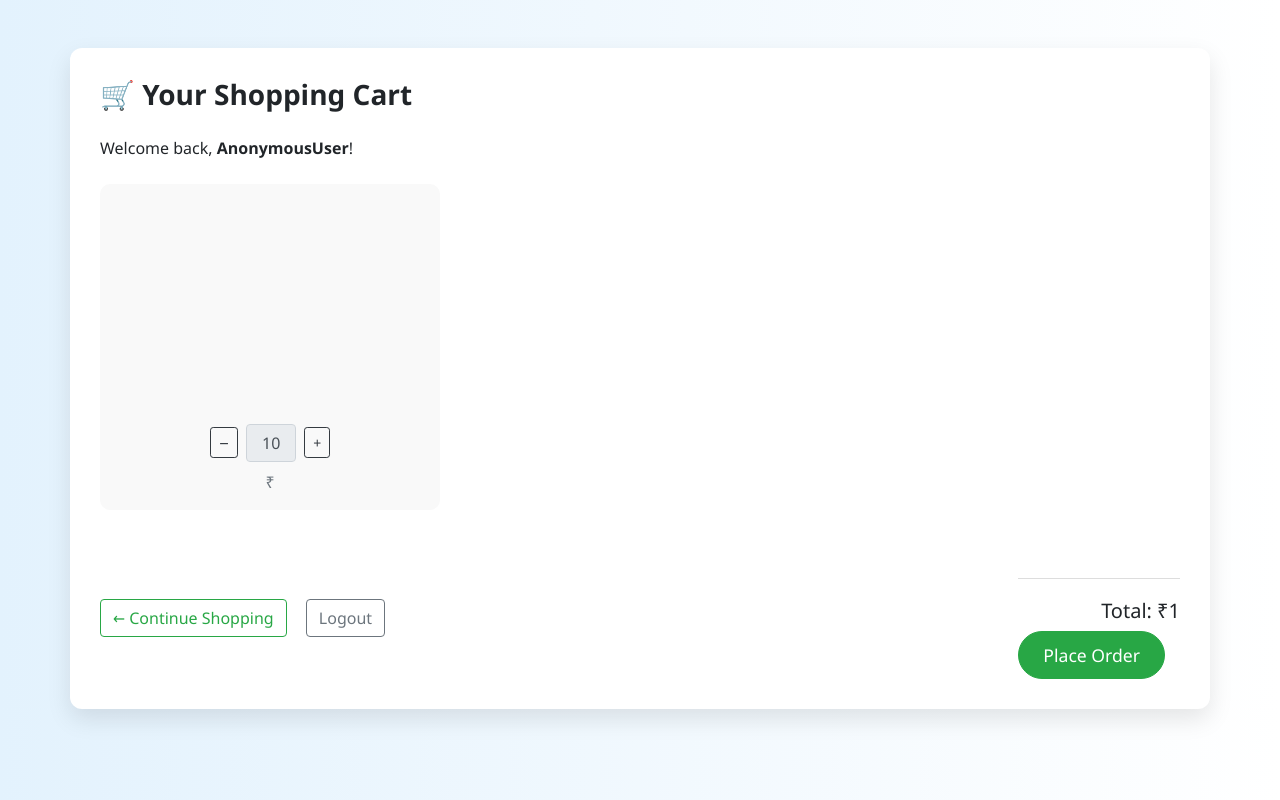
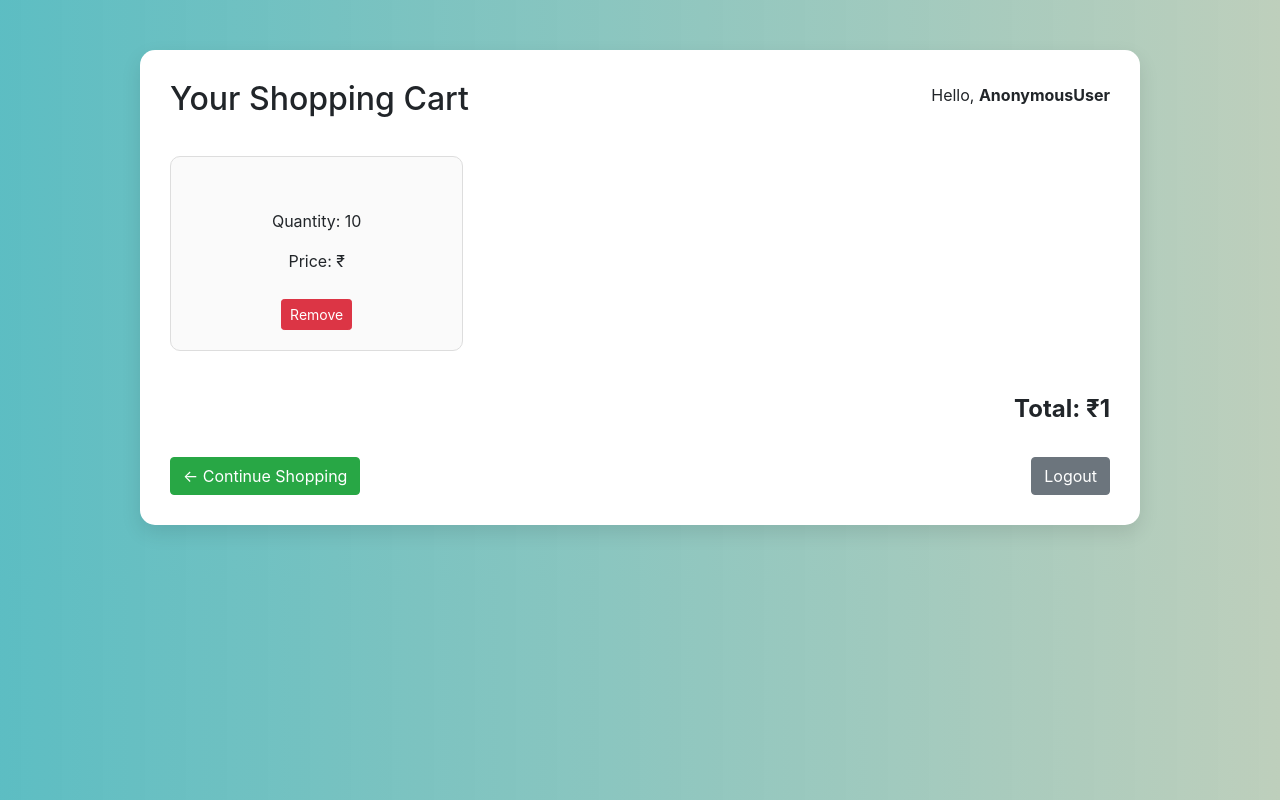
Before and after one commit to Avnish-web/e-commerce-Django, a Django app: template templates/cart/cart.html in a window 1280 px wide. Run offline with Django 5.2, Linux system fonts and the light colour scheme; data comes from the database, SQL or seed files in the repository; both versions use the stored data as it was after the commit; tables that the repository leaves empty hold one stand-in row (values such as "Sample post"); the template is opened without the code that fills it: values that come from a table or form of the project are taken from there, most other values are stand-ins (such as "Sample title", 1, 10 or a date in 2020); some libraries are stand-ins or nearby versions.

Commit message:
going back

```diff
--- a/cart/urls.py
+++ b/cart/urls.py
@@ -1,6 +1,5 @@
 from django.urls import path
 from . import views
-
 
 app_name = 'cart'
 
@@ -13,6 +12,4 @@
     path('cart/', views.view_cart, name='view_cart'),
     path('add/<int:product_id>/', views.add_to_cart, name='add_to_cart'),
     path('remove/<int:item_id>/', views.remove_from_cart, name='remove_from_cart'),
-    path('update_quantity/', views.update_quantity, name='update_quantity'),  # <--- Add this
-    path('place-order/', views.place_order, name='place_order')
 ]
--- a/templates/cart/cart.html
+++ b/templates/cart/cart.html
@@ -1,153 +1,101 @@
-{% load static %}
 <!DOCTYPE html>
 <html lang="en">
 <head>
-  <meta charset="UTF-8" />
-  <meta name="viewport" content="width=device-width, initial-scale=1.0" />
+  <meta charset="UTF-8">
+  <meta name="viewport" content="width=device-width, initial-scale=1.0">
   <title>Your Cart | Ecommerce</title>
-  <link rel="stylesheet" href="https://maxcdn.bootstrapcdn.com/bootstrap/4.5.2/css/bootstrap.min.css" />
+  <link rel="stylesheet" href="https://maxcdn.bootstrapcdn.com/bootstrap/4.5.2/css/bootstrap.min.css">
   <style>
     body {
-      background: linear-gradient(to right, #e3f2fd, #ffffff);
-      font-family: 'Segoe UI', Tahoma, Geneva, Verdana, sans-serif;
+      background: linear-gradient(to right,rgba(47, 171, 178, 0.78), rgba(156, 182, 153, 0.66));
     }
-
     .cart-container {
-      background: #fff;
-      border-radius: 12px;
+      max-width: 1000px;
+      margin: 50px auto;
+      background: white;
       padding: 30px;
-      box-shadow: 0 10px 25px rgba(0, 0, 0, 0.1);
+      border-radius: 15px;
+      box-shadow: 0 8px 20px rgba(0, 0, 0, 0.1);
     }
-
+    .cart-header {
+      display: flex;
+      justify-content: space-between;
+      align-items: center;
+      margin-bottom: 30px;
+    }
     .product-card {
-      background: #f9f9f9;
+      border: 1px solid #ddd;
       border-radius: 10px;
-      transition: transform 0.3s ease, box-shadow 0.3s ease;
-      display: flex;
-      flex-direction: column;
-      justify-content: space-between;
+      padding: 20px;
+      text-align: center;
+      background-color: #fafafa;
+      margin-bottom: 20px;
+      transition: 0.3s;
     }
-
     .product-card:hover {
-      transform: translateY(-5px);
-      box-shadow: 0 8px 20px rgba(0, 0, 0, 0.12);
+      box-shadow: 0 4px 12px rgba(0, 0, 0, 0.15);
     }
-
-    .product-image {
-      height: 200px;
-      object-fit: contain;
-      margin-bottom: 1rem;
+    .product-card img {
+      width: 100%;
+      max-height: 180px;
+      object-fit: cover;
+      margin-bottom: 15px;
+      border-radius: 8px;
     }
-
-    .qty-control {
-      width: 50px;
+    .btn-remove {
+      margin-top: 10px;
     }
-
-    .total-section {
-      border-top: 1px solid #ddd;
-      padding-top: 20px;
+    .total-price {
+      font-size: 1.5rem;
+      font-weight: bold;
+      text-align: right;
       margin-top: 20px;
     }
-
-    .btn-lg {
-      font-size: 1.1rem;
-      padding: 10px 24px;
-      border-radius: 50px;
+    .action-links {
+      display: flex;
+      justify-content: space-between;
+      margin-top: 30px;
     }
-
-    .action-links a {
-      margin-right: 15px;
-    }
-
-    @media (max-width: 576px) {
-      .qty-control {
-        width: 40px;
-      }
-
-      .btn-lg {
-        width: 100%;
-        margin-bottom: 10px;
-      }
+    a.btn-link {
+      text-decoration: none;
     }
   </style>
 </head>
 <body>
 
-<div class="container mt-5 cart-container">
-  <h3 class="mb-4 font-weight-bold">🛒 Your Shopping Cart</h3>
-  <p class="mb-4">Welcome back, <strong>{{ request.user }}</strong>!</p>
+  <div class="container cart-container">
+    <div class="cart-header">
+      <h2>Your Shopping Cart</h2>
+      <p>Hello, <strong>{{ request.user }}</strong></p>
+    </div>
 
-  {% csrf_token %}
     <div class="row">
       {% for item in cart_items %}
-    <div class="col-md-4 mb-4 d-flex">
-      <div class="product-card p-3 w-100">
-        <img src="{{ item.product.image.url }}" alt="{{ item.product.name }}" class="img-fluid product-image" />
-        <div class="text-center">
-          <h5 class="mb-2">{{ item.product.name }}</h5>
-          <div class="d-flex justify-content-center align-items-center mb-2">
-            <button class="btn btn-outline-dark btn-sm qty-btn" data-action="decrease" data-id="{{ item.id }}">−</button>
-            <input type="text" class="form-control text-center mx-2 qty-control" id="qty-{{ item.id }}" value="{{ item.quantity }}" readonly />
-            <button class="btn btn-outline-dark btn-sm qty-btn" data-action="increase" data-id="{{ item.id }}">+</button>
-          </div>
-          <p class="mb-0 text-muted">₹{{ item.product.price }}</p>
-        </div>
+      <div class="col-md-4">
+        <div class="product-card">
+          <img src="{{ item.product.image.url }}" alt="{{ item.product.name }}">
+          <h5>{{ item.product.name }}</h5>
+          <p>Quantity: {{ item.quantity }}</p>
+          <p>Price: ₹{{ item.product.price }}</p>
+          <a href="{% url 'cart:remove_from_cart' item.id %}" class="btn btn-danger btn-sm btn-remove">Remove</a>
         </div>
       </div>
       {% empty %}
       <div class="col-12">
-      <div class="alert alert-info text-center">Your cart is empty. Start shopping!</div>
+        <p class="text-center">🛒 Your cart is empty.</p>
       </div>
       {% endfor %}
     </div>
 
-  <div class="d-flex justify-content-between align-items-center mt-4 action-links flex-wrap">
-    <div>
-      <a href="{% url 'cart:product_list' %}" class="btn btn-outline-success">← Continue Shopping</a>
-      <a href="{% url 'logout' %}" class="btn btn-outline-secondary">Logout</a>
+    <div class="total-price">
+      Total: ₹{{ total_price }}
     </div>
-    <div class="total-section text-right">
-      <h5 class="mb-2">Total: ₹<span id="total">{{ total_price }}</span></h5>
-      <a href="{% url 'cart:place_order' %}" class="btn btn-success btn-lg">Place Order</a>
-    </div>
+
+    <div class="action-links">
+      <a href="{% url 'cart:product_list' %}" class="btn btn-success">← Continue Shopping</a>
+      <a href="{% url 'logout' %}" class="btn btn-secondary">Logout</a>
     </div>
   </div>
 
-<script defer>
-  document.addEventListener('DOMContentLoaded', () => {
-    const csrfToken = document.querySelector('[name=csrfmiddlewaretoken]').value;
-
-    document.querySelectorAll('.qty-btn').forEach(btn => {
-      btn.addEventListener('click', async () => {
-        const itemId = btn.dataset.id;
-        const action = btn.dataset.action;
-
-        try {
-          const res = await fetch("{% url 'cart:update_quantity' %}", {
-            method: 'POST',
-            headers: {
-              'Content-Type': 'application/json',
-              'X-CSRFToken': csrfToken
-            },
-            body: JSON.stringify({ id: itemId, action })
-          });
-
-          const data = await res.json();
-          if (data.success) {
-            if (data.removed) {
-              location.reload();
-            } else {
-              document.getElementById(`qty-${itemId}`).value = data.new_quantity;
-              document.getElementById("total").textContent = data.updated_total;
-            }
-          }
-        } catch (err) {
-          console.error("Error updating quantity:", err);
-        }
-      });
-    });
-  });
-</script>
-
 </body>
 </html>
```
Also changed, not shown: cart/views.py (+0 -61 lines), db.sqlite3. Lines whose indentation alone changed are shown as unchanged.
